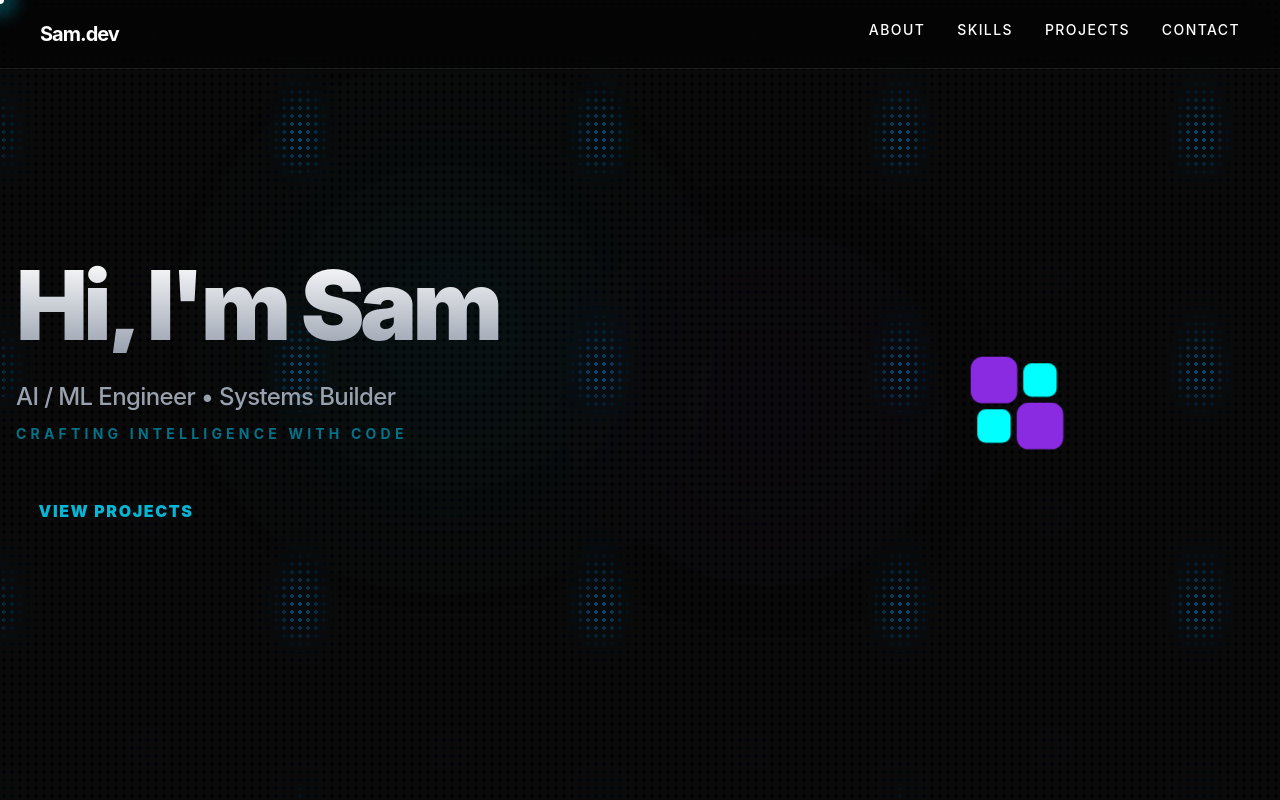
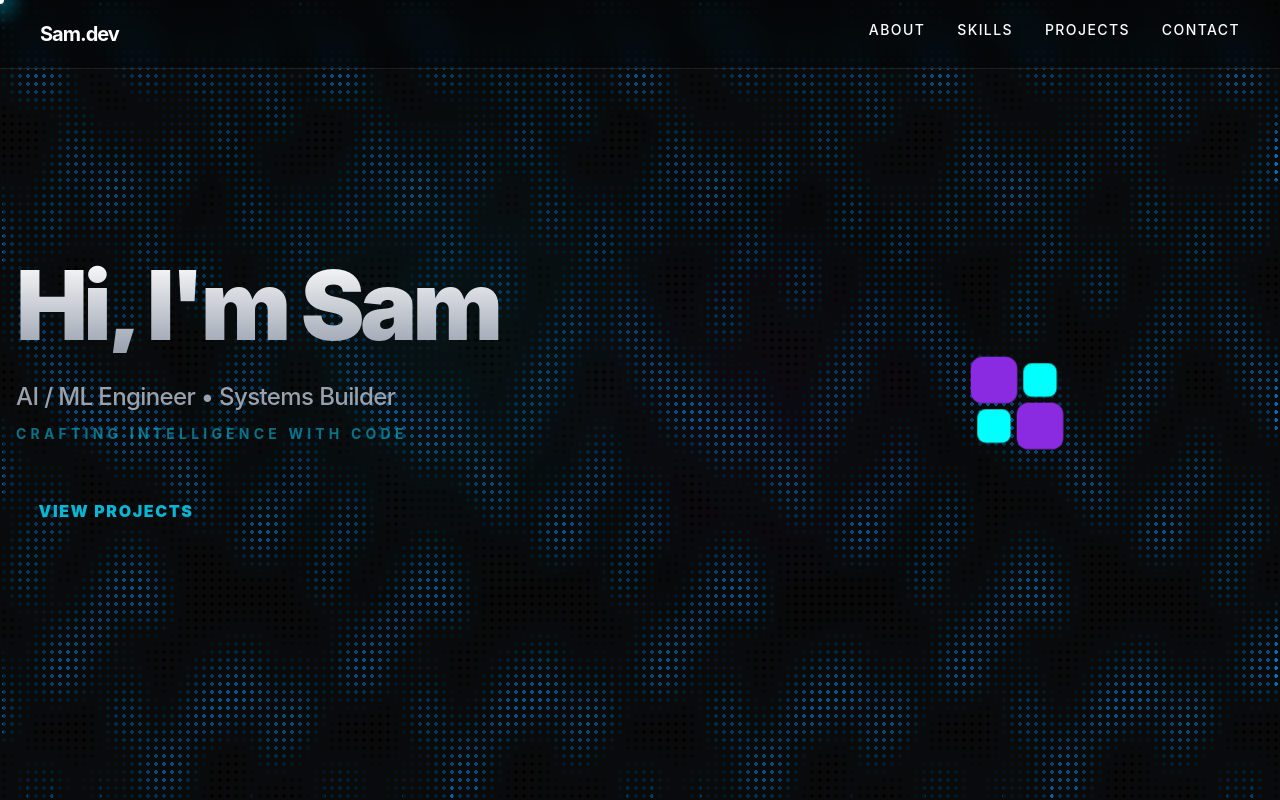
Before and after one commit to sambhavi298/portfolio, a React app: page / in a window 1280 px wide. Shown: the top 800 px of the page. Built offline with nearby package versions, Linux system fonts and the light colour scheme; the HTML template or start-up script is replaced by a standard one.

Commit message:
Correctly apply high-fidelity rain background CSS

```diff
--- a/src/index.css
+++ b/src/index.css
@@ -18,53 +18,89 @@ body {
 
 .glow-purple {
   box-shadow: 0 0 20px rgba(168, 85, 247, 0.3);
-}.rain-container {
+}
+
+.rain-container {
   position: fixed;
-  top: 0;
-  left: 0;
+  inset: 0;
+  z-index: -10;
   width: 100%;
   height: 100%;
-  z-index: -2;
-
   --c: #09f;
-
   background-color: #000;
-
   background-image:
-    radial-gradient(4px 100px at 0px 235px, var(--c), transparent),
-    radial-gradient(4px 100px at 300px 235px, var(--c), transparent),
-    radial-gradient(1.5px 1.5px at 150px 117.5px, var(--c) 100%, transparent);
-
-  background-size: 300px 235px;
-  animation: rain 20s linear infinite;
+    radial-gradient(4px 100px at 0px 235px, var(--c), #0000),
+    radial-gradient(4px 100px at 300px 235px, var(--c), #0000),
+    radial-gradient(1.5px 1.5px at 150px 117.5px, var(--c) 100%, #0000 150%),
+    radial-gradient(4px 100px at 0px 252px, var(--c), #0000),
+    radial-gradient(4px 100px at 300px 252px, var(--c), #0000),
+    radial-gradient(1.5px 1.5px at 150px 126px, var(--c) 100%, #0000 150%),
+    radial-gradient(4px 100px at 0px 150px, var(--c), #0000),
+    radial-gradient(4px 100px at 300px 150px, var(--c), #0000),
+    radial-gradient(1.5px 1.5px at 150px 75px, var(--c) 100%, #0000 150%),
+    radial-gradient(4px 100px at 0px 253px, var(--c), #0000),
+    radial-gradient(4px 100px at 300px 253px, var(--c), #0000),
+    radial-gradient(1.5px 1.5px at 150px 126.5px, var(--c) 100%, #0000 150%),
+    radial-gradient(4px 100px at 0px 204px, var(--c), #0000),
+    radial-gradient(4px 100px at 300px 204px, var(--c), #0000),
+    radial-gradient(1.5px 1.5px at 150px 102px, var(--c) 100%, #0000 150%),
+    radial-gradient(4px 100px at 0px 134px, var(--c), #0000),
+    radial-gradient(4px 100px at 300px 134px, var(--c), #0000),
+    radial-gradient(1.5px 1.5px at 150px 67px, var(--c) 100%, #0000 150%),
+    radial-gradient(4px 100px at 0px 179px, var(--c), #0000),
+    radial-gradient(4px 100px at 300px 179px, var(--c), #0000),
+    radial-gradient(1.5px 1.5px at 150px 89.5px, var(--c) 100%, #0000 150%),
+    radial-gradient(4px 100px at 0px 299px, var(--c), #0000),
+    radial-gradient(4px 100px at 300px 299px, var(--c), #0000),
+    radial-gradient(1.5px 1.5px at 150px 149.5px, var(--c) 100%, #0000 150%),
+    radial-gradient(4px 100px at 0px 215px, var(--c), #0000),
+    radial-gradient(4px 100px at 300px 215px, var(--c), #0000),
+    radial-gradient(1.5px 1.5px at 150px 107.5px, var(--c) 100%, #0000 150%),
+    radial-gradient(4px 100px at 0px 281px, var(--c), #0000),
+    radial-gradient(4px 100px at 300px 281px, var(--c), #0000),
+    radial-gradient(1.5px 1.5px at 150px 140.5px, var(--c) 100%, #0000 150%),
+    radial-gradient(4px 100px at 0px 158px, var(--c), #0000),
+    radial-gradient(4px 100px at 300px 158px, var(--c), #0000),
+    radial-gradient(1.5px 1.5px at 150px 79px, var(--c) 100%, #0000 150%),
+    radial-gradient(4px 100px at 0px 210px, var(--c), #0000),
+    radial-gradient(4px 100px at 300px 210px, var(--c), #0000),
+    radial-gradient(1.5px 1.5px at 150px 105px, var(--c) 100%, #0000 150%);
+  background-size:
+    300px 235px, 300px 235px, 300px 235px,
+    300px 252px, 300px 252px, 300px 252px,
+    300px 150px, 300px 150px, 300px 150px,
+    300px 253px, 300px 253px, 300px 253px,
+    300px 204px, 300px 204px, 300px 204px,
+    300px 134px, 300px 134px, 300px 134px,
+    300px 179px, 300px 179px, 300px 179px,
+    300px 299px, 300px 299px, 300px 299px,
+    300px 215px, 300px 215px, 300px 215px,
+    300px 281px, 300px 281px, 300px 281px,
+    300px 158px, 300px 158px, 300px 158px,
+    300px 210px, 300px 210px, 300px 210px;
+  animation: hi 150s linear infinite;
 }
 
-/* overlay glow + blur */
 .rain-container::after {
   content: "";
   position: absolute;
   inset: 0;
+  z-index: 1;
   backdrop-filter: blur(1em) brightness(6);
-
-  background-image: radial-gradient(
-    circle at 50% 50%,
-    transparent 0,
-    transparent 2px,
-    hsl(0 0% 4%) 2px
-  );
-
+  background-image: radial-gradient(circle at 50% 50%, #0000 0, #0000 2px, hsl(0 0 4%) 2px);
   background-size: 8px 8px;
 }
 
-/* animation */
-@keyframes rain {
-  from {
-    background-position: 0px 0px;
+@keyframes hi {
+  0% {
+    background-position: 0px 220px, 3px 220px, 151.5px 337.5px, 25px 24px, 28px 24px, 176.5px 150px, 50px 16px, 53px 16px, 201.5px 91px, 75px 224px, 78px 224px, 226.5px 350.5px, 100px 19px, 103px 19px, 251.5px 121px, 125px 120px, 128px 120px, 276.5px 187px, 150px 31px, 153px 31px, 301.5px 120.5px, 175px 235px, 178px 235px, 326.5px 384.5px, 200px 121px, 203px 121px, 351.5px 228.5px, 225px 224px, 228px 224px, 376.5px 364.5px, 250px 26px, 253px 26px, 401.5px 105px, 275px 75px, 278px 75px, 426.5px 180px;
   }
+
   to {
-    background-position: 0px 2000px;
+    background-position: 0px 6800px, 3px 6800px, 151.5px 6917.5px, 25px 13632px, 28px 13632px, 176.5px 13758px, 50px 5416px, 53px 5416px, 201.5px 5491px, 75px 17175px, 78px 17175px, 226.5px 17301.5px, 100px 5119px, 103px 5119px, 251.5px 5221px, 125px 8428px, 128px 8428px, 276.5px 8495px, 150px 9876px, 153px 9876px, 301.5px 9965.5px, 175px 13391px, 178px 13391px, 326.5px 13540.5px, 200px 14741px, 203px 14741px, 351.5px 14848.5px, 225px 18770px, 228px 18770px, 376.5px 18910.5px, 250px 5082px, 253px 5082px, 401.5px 5161px, 275px 6375px, 278px 6375px, 426.5px 6480px;
   }
 }
+
 .cube {
   height: 80px;
   width: 80px;
```
Lines whose indentation alone changed are shown as unchanged.
